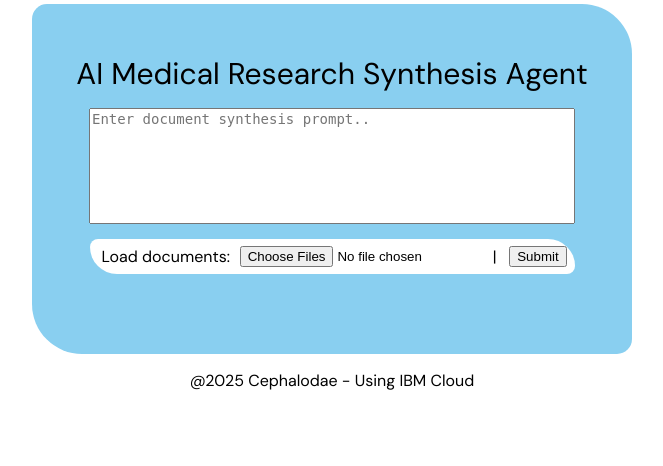
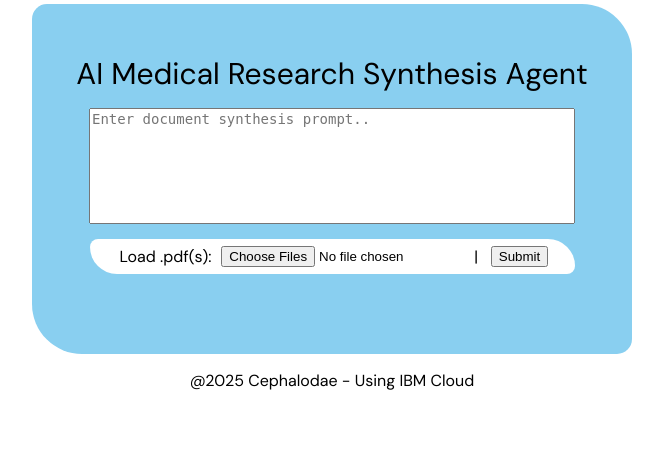
Before and after one commit to Cephalodae/AI-Medical-Research-Synthesis-Agent, a Flask app: page / in a window 1280 px wide. Shown: the part 195-661 px from the top of the page, without its empty margins (308-971 px from the left). Run offline with Flask 3, Linux system fonts and the light colour scheme.

Commit message:
+pdf text extraction +ui adjustments
Extracted text just gets put into results box atm. Only pdf files are accepted and having a file is required.

```diff
--- a/app.py
+++ b/app.py
@@ -1,4 +1,5 @@
-from flask import Flask, render_template
+import fitz
+from flask import Flask, render_template, request, redirect, url_for
 import time
 
 app = Flask(__name__)
@@ -7,9 +8,20 @@ app = Flask(__name__)
 def documents_page():
     return render_template('main.html')
 
-@app.route('/results', methods=['GET', 'POST'])
+@app.route('/results', methods=['POST'])
 def results_page():
-    return render_template('results.html')
+    pdfs = request.files.getlist('input_docu')
+
+    extracted_text = ""
+    for pdf in pdfs:
+        pdf_convert = pdf.read()
+
+        fitz_pdf = fitz.open(stream=pdf_convert)
+        for page in fitz_pdf:
+            extracted_text += page.get_text()
+        fitz_pdf.close()
+
+    return render_template('results.html', extracted_text=extracted_text)
 
 if __name__ == '__main__':
     app.run()
--- a/templates/main.html
+++ b/templates/main.html
@@ -12,7 +12,7 @@
     #text_top {margin-top: 20px; margin-bottom: 15px; font-size: 30px}
     #back_menu {border-radius: 15px 50px; background: #FFFFFF; width: 485px; height: 35px; flex-direction: row; justify-content: flex-start; align-items: center; box-sizing: border-box; display: flex;}
     #prompt {width: 90%; height: 40%; margin-bottom: 15px; font-size: 14px; resize: none}
-    #text_docu {margin-left: 12px;}
+    #text_docu {margin-left: 30px;}
     #input_docu {margin-left: 2%}
     #text_credits {display: flex; flex-direction: column; justify-content: start; align-items: center; font-family: "DM Sans", sans-serif;}
     #button_submit:hover {background: #e6f4ff;}
@@ -20,13 +20,13 @@
 </head>
 
 <body>
-    <form action="results" method="post" enctype="multipart/form-data">
+    <form action="/results" method="post" enctype="multipart/form-data">
         <div id="back_main">
         <p id="text_top">AI Medical Research Synthesis Agent</p>
         <textarea id="prompt" name="prompt" placeholder="Enter document synthesis prompt.."></textarea>
         <div id="back_menu">
-            <p id="text_docu">Load documents:</p>
-            <input type="file" id="input_docu" name="documents" multiple>
+            <p id="text_docu">Load .pdf(s):</p>
+            <input type="file" id="input_docu" accept=".pdf" name="input_docu" multiple required>
             <p> |&nbsp&nbsp&nbsp </p>
             <button id="button_submit">Submit</button>
         </div>
--- a/templates/results.html
+++ b/templates/results.html
@@ -10,8 +10,8 @@
     body {min-height: 100vh; display: flex; flex-direction: column; justify-content: center; align-items: center; font-family: "DM Sans", sans-serif;}
     #back_main {border-radius: 15px 50px; background: #89CFF0; width: 600px; height: 350px; flex-direction: column; justify-content: flex-start; align-items: center; padding: 30px; box-sizing: border-box; display: flex;}
     #text_top {margin-top: 20px; margin-bottom: 15px; font-size: 30px}
-    #back_menu {border-radius: 15px 50px; padding-left: 3%; background: #FFFFFF; width: 485px; height: 35px; flex-direction: row; justify-content: flex-start; align-items: center; box-sizing: border-box; display: flex;}
-    #results {pointer-events: none; width: 90%; height: 40%; margin-bottom: 15px; font-size: 14px; resize: none}
+    #back_menu {border-radius: 15px 50px; padding-left: 6%; background: #FFFFFF; width: 485px; height: 35px; flex-direction: row; justify-content: flex-start; align-items: center; box-sizing: border-box; display: flex;}
+    #results {width: 90%; height: 40%; margin-bottom: 15px; font-size: 14px; resize: none}
     #text_credits {display: flex; flex-direction: column; justify-content: start; align-items: center; font-family: "DM Sans", sans-serif;}
     </style>
 </head>
@@ -20,7 +20,7 @@
     <form action="/" method="post">
         <div id="back_main">
             <p id="text_top"><u>Research Synthesis Results</u></p>
-            <textarea readonly id="results" name="results" placeholder="Results here.."></textarea>
+            <textarea readonly id="results" name="results">{{extracted_text}}</textarea>
             <div id="back_menu">
                 <button id="button_submit">Back</button>
             </div>
```
